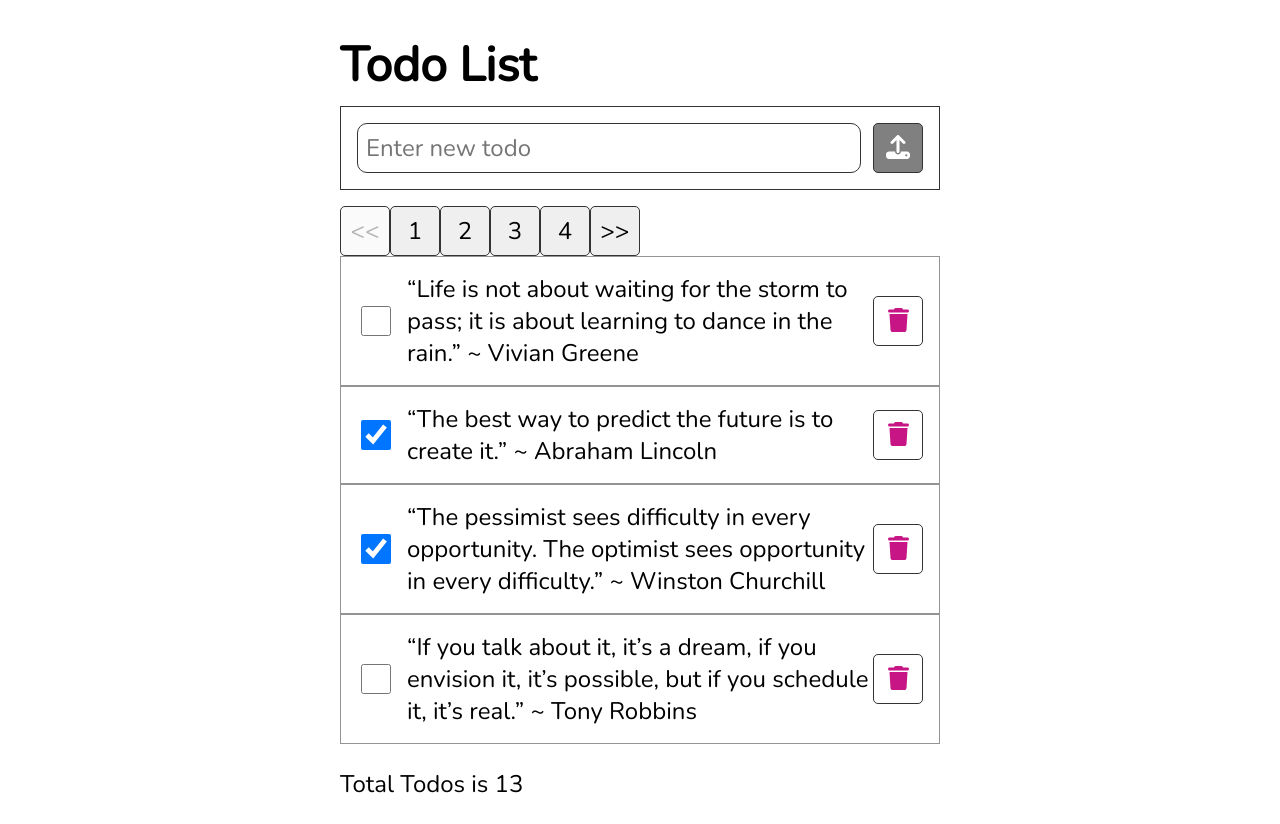
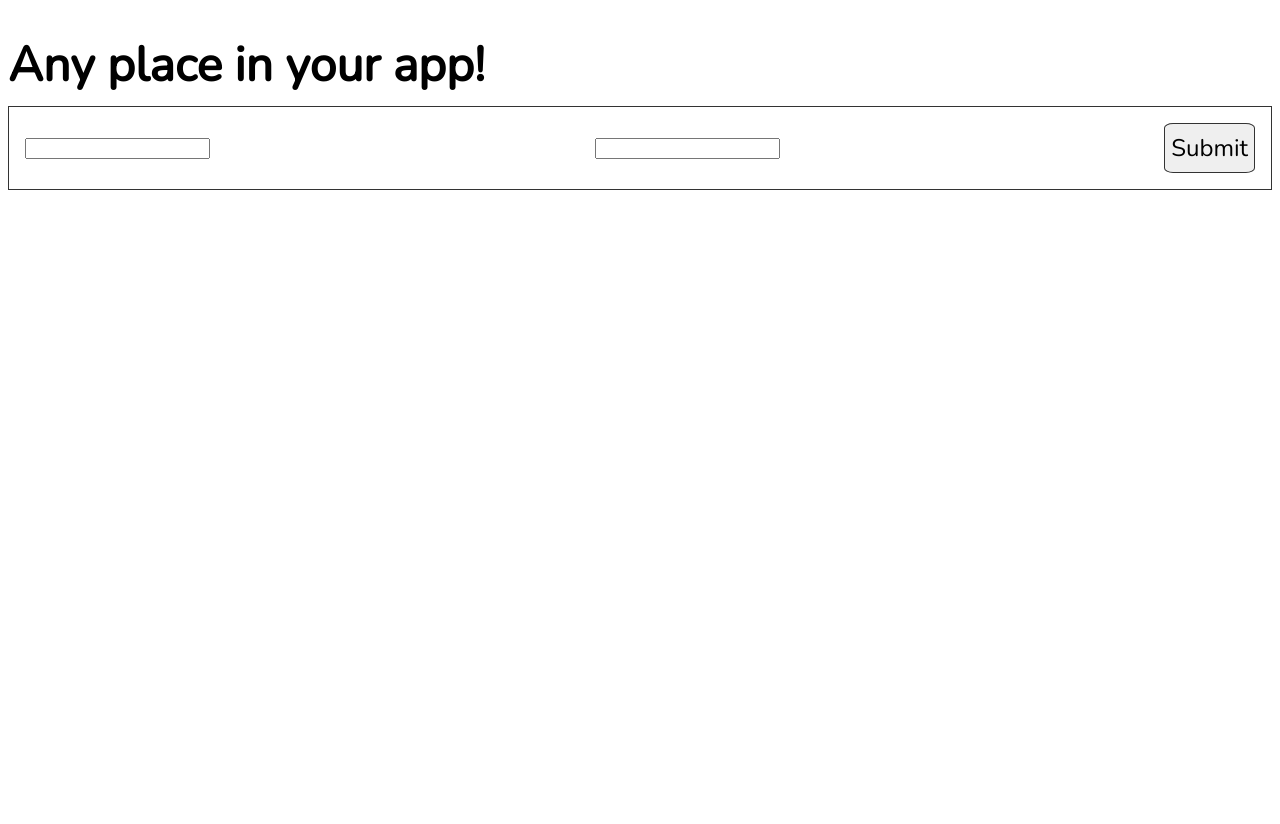
Before and after one commit to Albert0i/react_redux_tutorial, a React (Create React App) app: page / in a window 1280 px wide. After the commit the page ends 800 px from the top, so only its background shows below. Built offline with nearby package versions, Linux system fonts and the light colour scheme; data requests are answered from the project's data file.

Commit message:
add formik

```diff
--- a/package.json
+++ b/package.json
@@ -7,6 +7,7 @@
     "@fortawesome/free-solid-svg-icons": "^6.2.1",
     "@fortawesome/react-fontawesome": "^0.2.0",
     "@reduxjs/toolkit": "^1.9.0",
+    "formik": "^2.2.9",
     "react": "^18.2.0",
     "react-dom": "^18.2.0",
     "react-redux": "^8.0.5",
--- a/src/App.js
+++ b/src/App.js
@@ -1,11 +1,13 @@
 // import Counter from './features/counter/Counter';
-import TodosList from './features/todos/TodosList';
+// import TodosList from './features/todos/TodosList';
+import LoginForm from "./components/LoginForm";
 
 function App() {
   return (
     <div className="App">
-      <TodosList />
+      {/* <TodosList /> */}
       {/* <Counter /> */}
+      <LoginForm />
     </div>
   );
 }
--- a/src/app/store.js
+++ b/src/app/store.js
@@ -5,7 +5,9 @@
 // Create a new Redux store with the `createStore` function,
 export const store = configureStore({
     reducer: {
+        // state.counter comes from this attribute name.
         counter: counterReducer,
+
         [apiSlice.reducerPath]: apiSlice.reducer
     },
     middleware: getDefaultMiddleware =>
--- /dev/null
+++ b/src/components/LoginForm.js
@@ -0,0 +1,49 @@
+// Render Prop
+import React from 'react';
+import { Formik, Form, Field, ErrorMessage } from 'formik';
+
+const LoginForm = () => (
+  <div>
+    <h1>Any place in your app!</h1>
+    <Formik
+      initialValues={{ email: '', password: '' }}
+      validate={values => {
+        const errors = {};
+        if (!values.email) {
+          errors.email = 'Required';
+        } else if (
+          !/^[A-Z0-9._%+-]+@[A-Z0-9.-]+\.[A-Z]{2,}$/i.test(values.email)
+        ) {
+          errors.email = 'Invalid email address';
+        }
+        return errors;
+      }}
+      onSubmit={(values, { setSubmitting }) => {
+        setTimeout(() => {
+          alert(JSON.stringify(values, null, 2));
+          setSubmitting(false);
+        }, 500);
+      }}
+    >
+      {({ isSubmitting }) => (
+        <Form>
+          <Field type="email" name="email" />
+          <ErrorMessage name="email" component="div" />
+          <Field type="password" name="password" />
+          <ErrorMessage name="password" component="div" />
+          <button type="submit" disabled={isSubmitting}>
+            Submit
+          </button>
+        </Form>
+      )}
+    </Formik>
+  </div>
+);
+
+export default LoginForm;
+
+/*
+    FORMIK docs
+    https://formik.org/docs/overview
+
+*/
--- a/src/features/counter/Counter.js
+++ b/src/features/counter/Counter.js
@@ -14,7 +14,9 @@
 
         In our slice, we provided the name property as 'counter'
         and the initialState with a 'value' property
-        thus to read our data, we need useSelector to return the state.counter.value
+        thus to read our data, we need useSelector to return the state.counter.value.
+
+        'counter' comes from the reducer attribute name in configureStore
     */
     const count = useSelector(state => state.counter.count)
     /*
@@ -51,6 +53,7 @@
                />
 
         <div>
+            {/* action only receive one parameter, which is payload */}
             <button onClick={ ()=> dispatch(incrementByAmount(addValue)) }>
                 Add Amount
             </button>
```
Also changed, not shown: 2 other files (tests, documents, lock files or other folders).
